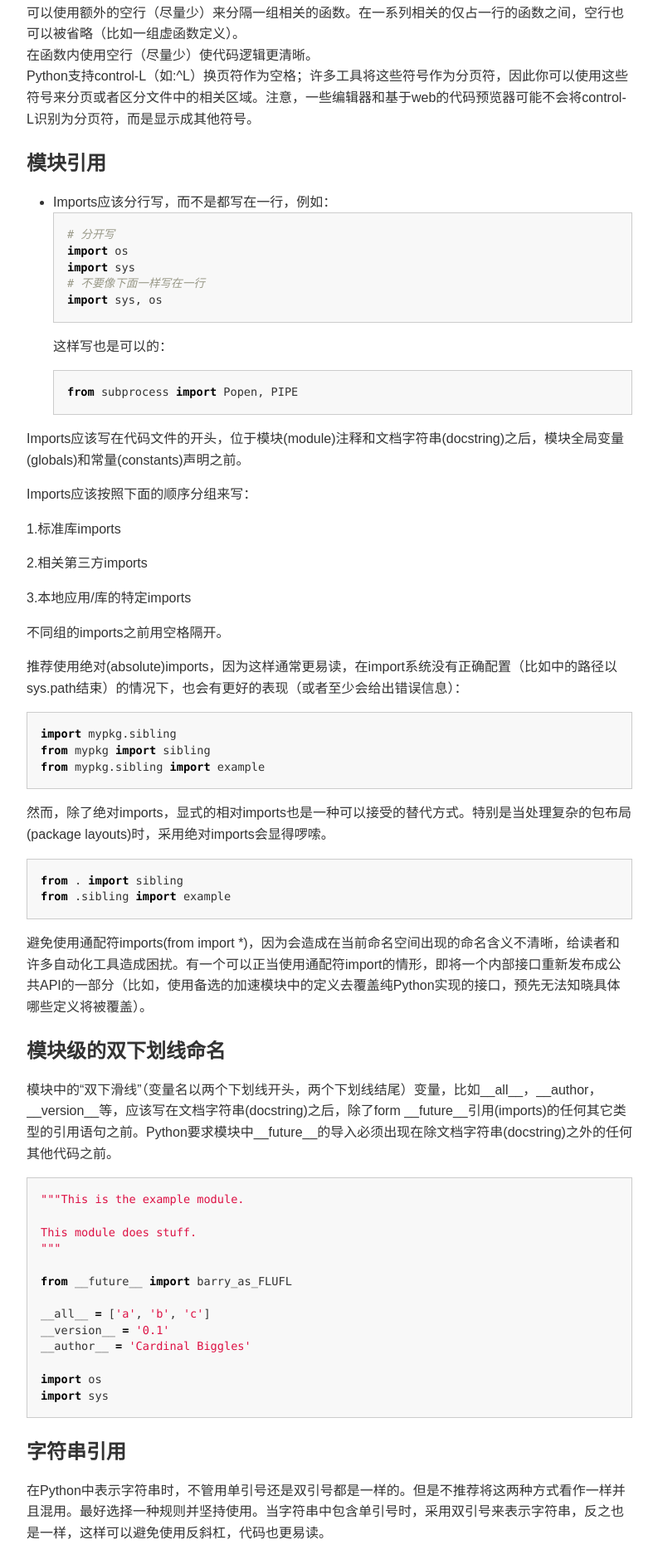
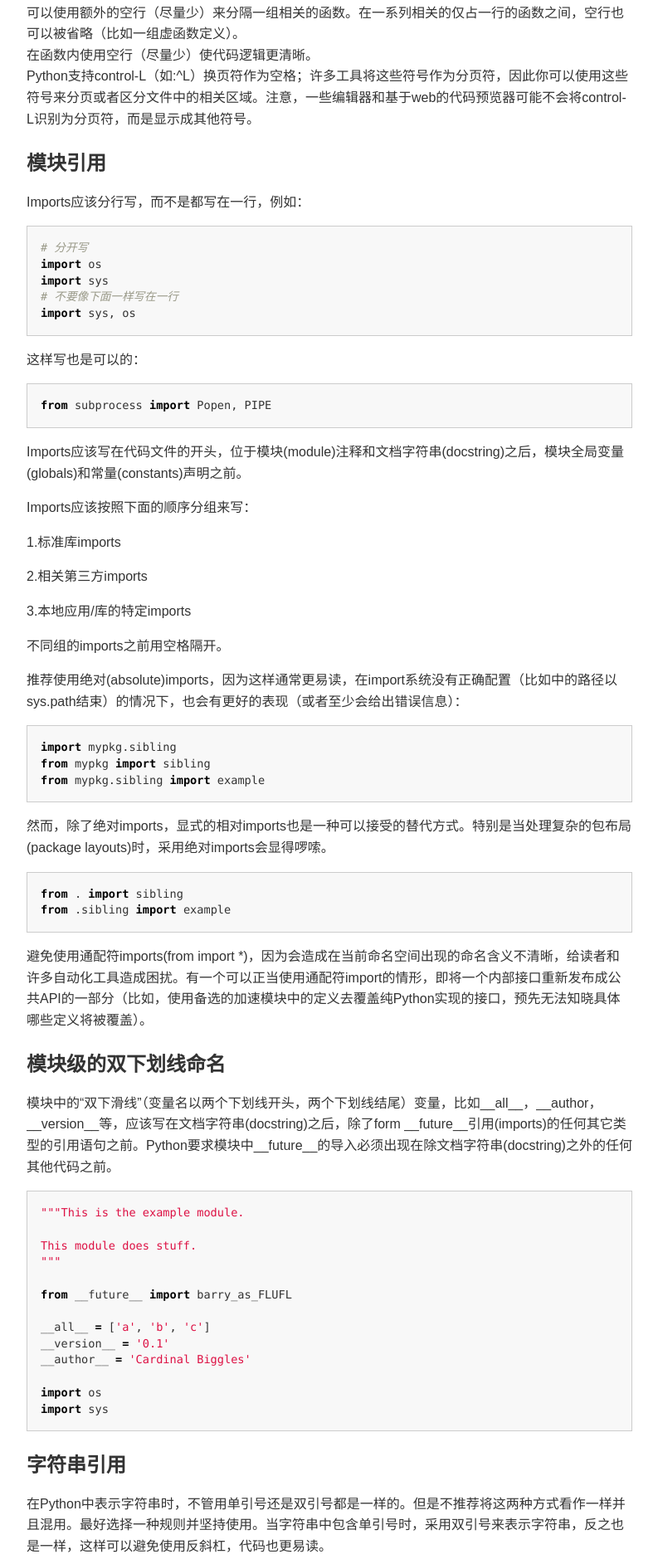
Before and after one commit to onefeng/onefeng.github.io, a Jekyll site: the page built from _posts/2021-10-30-python的pep8编程规范.md, in a window 1280 px wide. Shown: the part 2148-4033 px from the top of the page at 83% size, without its empty margins (118-911 px from the left). Built offline with Jekyll 4.4.1, drawn with Linux system fonts in a browser that asks for light colours; some web fonts are replaced; comment, search, counter and statistics services are not loaded.

Commit message:
feat: pep8规范

````diff
--- a/_posts/2021-10-30-python的pep8编程规范.md
+++ b/_posts/2021-10-30-python的pep8编程规范.md
@@ -92,7 +92,7 @@ Python支持control-L（如:^L）换页符作为空格；许多工具将这些
 
 ### 模块引用
 
-- Imports应该分行写，而不是都写在一行，例如：
+Imports应该分行写，而不是都写在一行，例如：
 ```python
 # 分开写
 import os
````
